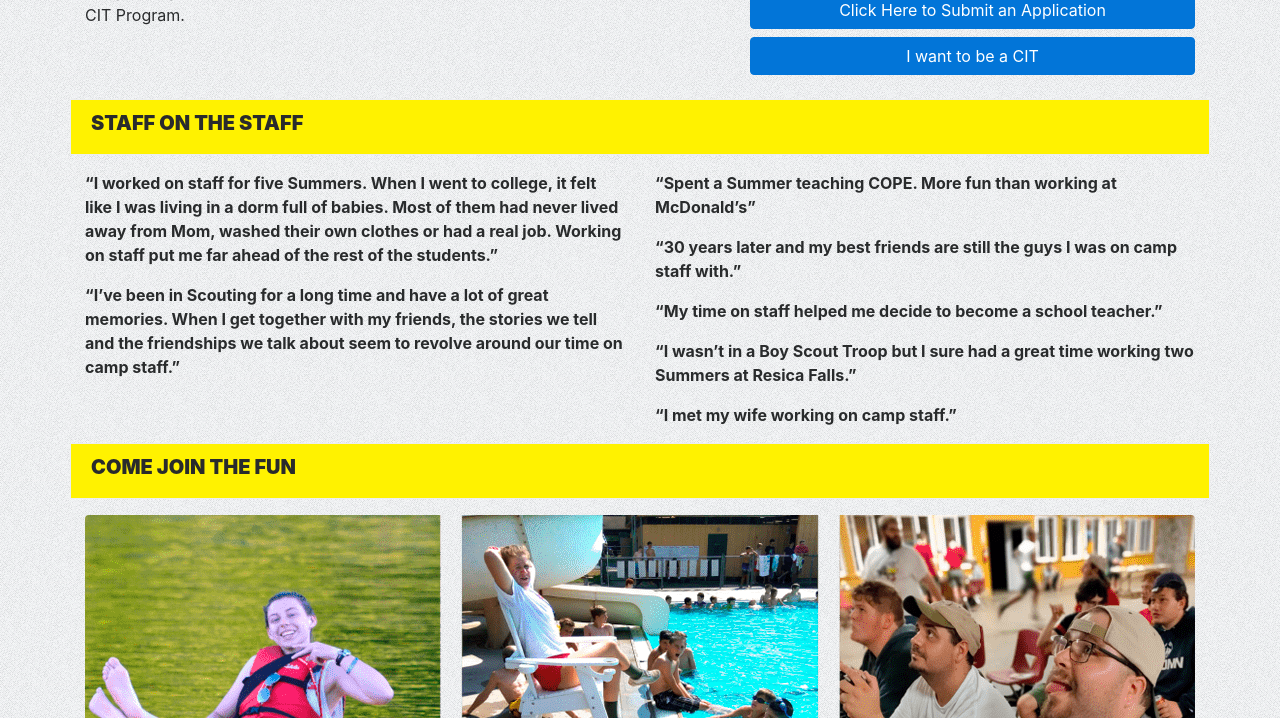
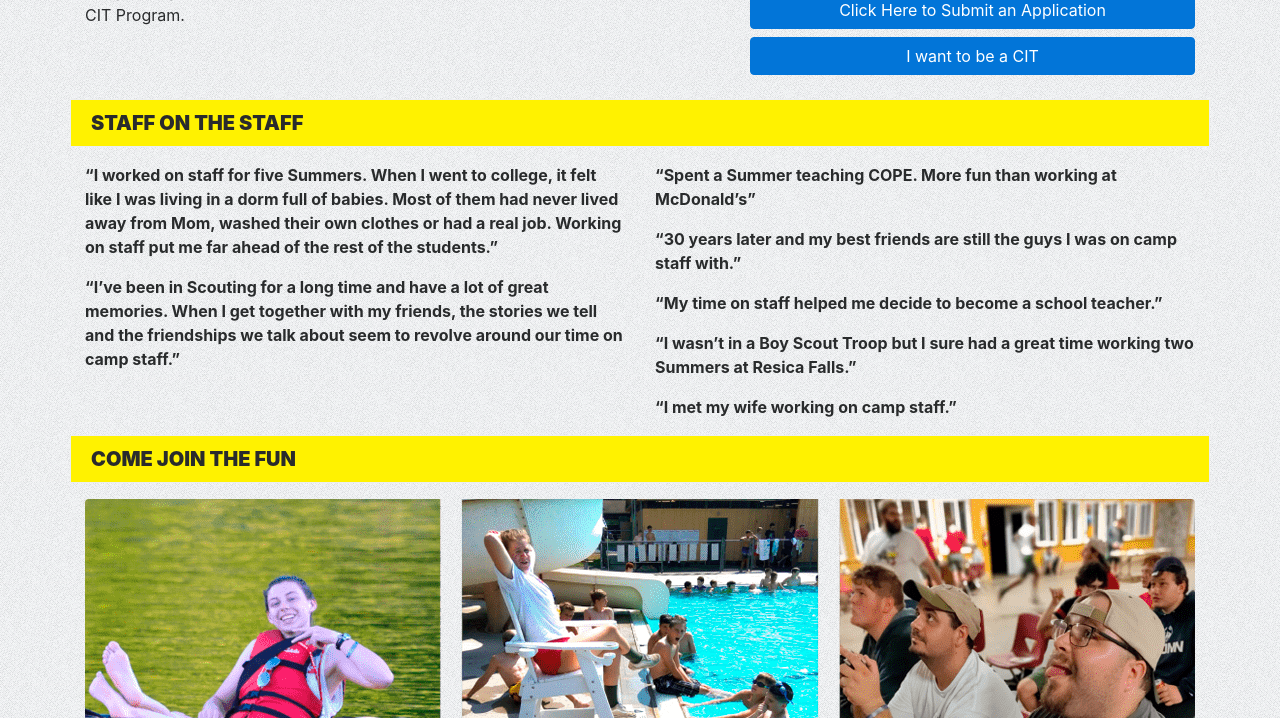
Before and after one commit to col-bsa/ResicaFalls.org, a PHP site: page /work-at-resica in a window 1280 px wide. Shown: the part 846-1564 px from the top of the page. Run offline with PHP 8.4, Linux system fonts and the light colour scheme; some libraries are stand-ins or nearby versions.

Commit message:
Updated work at resica

```diff
--- a/_css/site.css
+++ b/_css/site.css
@@ -80,6 +80,9 @@ h1, h2, h3, h4, h5, h6, .h1, .h2, .h3, .h4, .h5, .h6{
 .alert {
 	border-radius: 0;
 }
+.alert > h1, .alert > h2, .alert > h3, .alert > h4, .alert > h5, .alert > h6 {
+	margin: 0;
+}
 .alert-brand {
 	background-color: #FFF200;
 	border-color: #eceef0;
```
